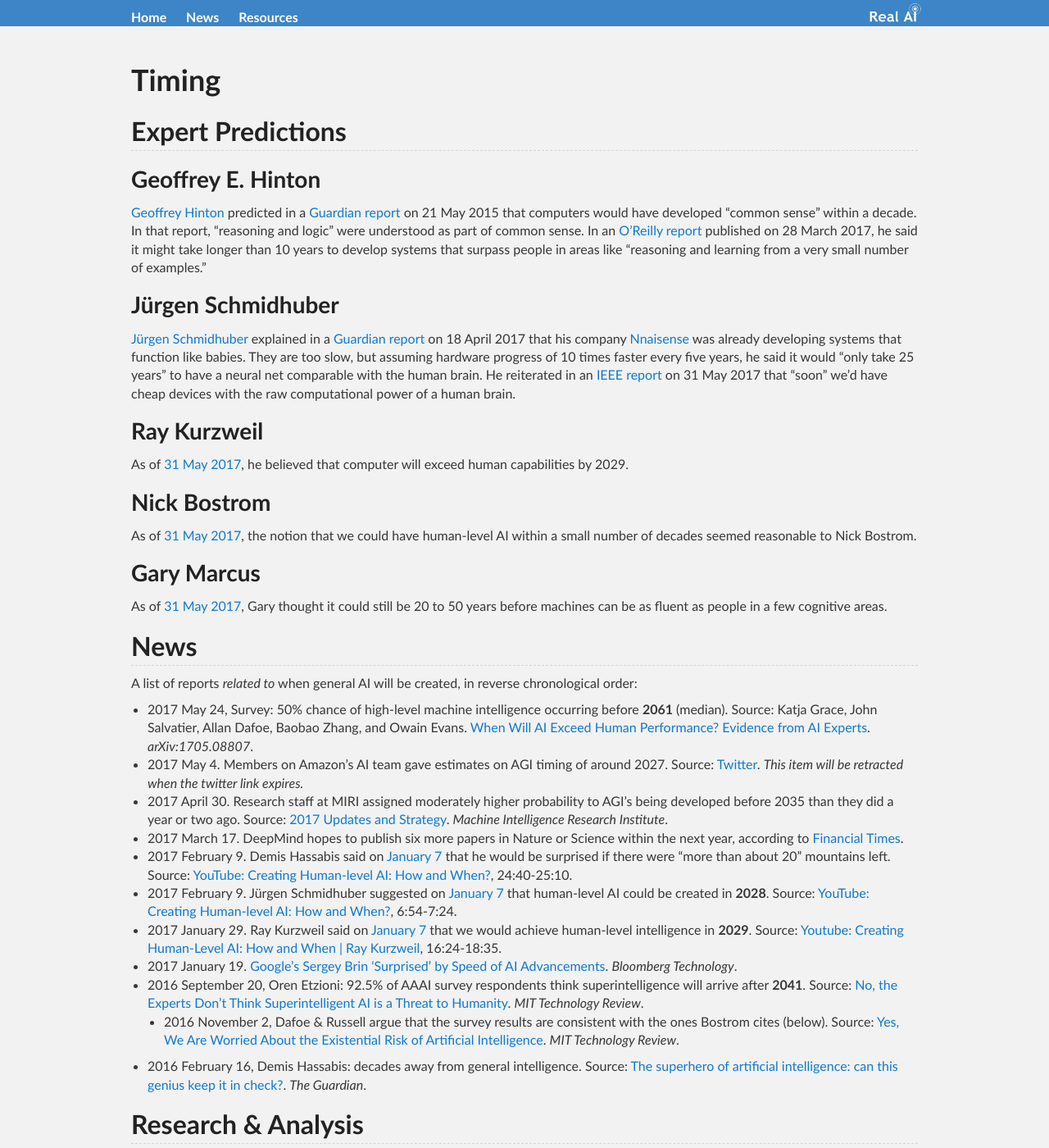
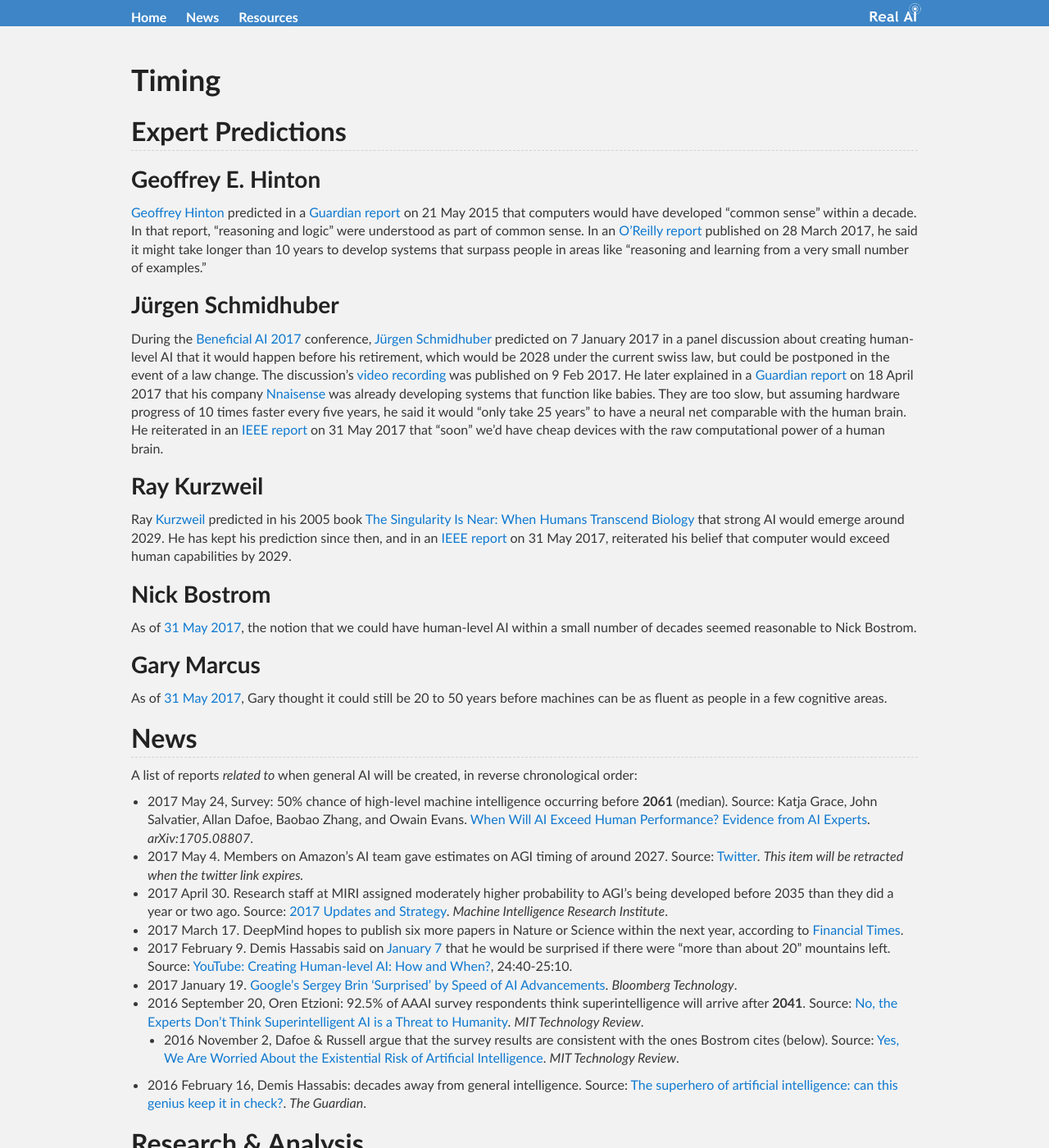
Before and after one commit to Tonywuhk/realai.org, a Jekyll site: the page built from timing.md, in a window 1280 px wide and 1400 px high. Shown: the whole window at 82% size. Built offline with Jekyll 4.4.1, drawn with Linux system fonts in a browser that asks for light colours; our own code applies the rules of GitHub Pages for plain Markdown files; comment, search, counter and statistics services are not loaded; the repository's description, which GitHub fills in, is left out.

Commit message:
Update timing.md

```diff
--- a/timing.md
+++ b/timing.md
@@ -11,11 +11,11 @@
 
 ### Jürgen Schmidhuber
 
-[Jürgen Schmidhuber](http://people.idsia.ch/~juergen/) explained in a [Guardian report](https://www.theguardian.com/technology/2017/apr/18/robot-man-artificial-intelligence-computer-milky-way) on 18 April 2017 that his company [Nnaisense](https://nnaisense.com/) was already developing systems that function like babies. They are too slow, but assuming hardware progress of 10 times faster every five years, he said it would "only take 25 years" to have a neural net comparable with the human brain. He reiterated in an [IEEE report](http://spectrum.ieee.org/computing/software/humanlevel-ai-is-right-around-the-corner-or-hundreds-of-years-away#JurgenSchmidhuber) on 31 May 2017 that "soon" we'd have cheap devices with the raw computational power of a human brain.
+During the [Beneficial AI 2017](https://futureoflife.org/bai-2017/) conference, [Jürgen Schmidhuber](http://people.idsia.ch/~juergen/) predicted on 7 January 2017 in a panel discussion about creating human-level AI that it would happen before his retirement, which would be 2028 under the current swiss law, but could be postponed in the event of a law change. The discussion's [video recording](https://youtu.be/V0aXMTpZTfc?t=6m54s) was published on 9 Feb 2017. He later explained in a [Guardian report](https://www.theguardian.com/technology/2017/apr/18/robot-man-artificial-intelligence-computer-milky-way) on 18 April 2017 that his company [Nnaisense](https://nnaisense.com/) was already developing systems that function like babies. They are too slow, but assuming hardware progress of 10 times faster every five years, he said it would "only take 25 years" to have a neural net comparable with the human brain. He reiterated in an [IEEE report](http://spectrum.ieee.org/computing/software/humanlevel-ai-is-right-around-the-corner-or-hundreds-of-years-away#JurgenSchmidhuber) on 31 May 2017 that "soon" we'd have cheap devices with the raw computational power of a human brain.
 
 ### Ray Kurzweil
 
-As of [31 May 2017](http://spectrum.ieee.org/computing/software/humanlevel-ai-is-right-around-the-corner-or-hundreds-of-years-away#RayKurzweil), he believed that computer will exceed human capabilities by 2029.
+Ray [Kurzweil](http://www.kurzweilai.net/) predicted in his 2005 book [The Singularity Is Near: When Humans Transcend Biology](http://singularity.com/) that strong AI would emerge around 2029. He has kept his prediction since then, and in an [IEEE report](http://spectrum.ieee.org/computing/software/humanlevel-ai-is-right-around-the-corner-or-hundreds-of-years-away#RayKurzweil) on 31 May 2017, reiterated his belief that computer would exceed human capabilities by 2029.
 
 ### Nick Bostrom
 
@@ -34,8 +34,6 @@
 * 2017 April 30. Research staff at MIRI assigned moderately higher probability to AGI’s being developed before 2035 than they did a year or two ago. Source: [2017 Updates and Strategy](https://intelligence.org/2017/04/30/2017-updates-and-strategy/). *Machine Intelligence Research Institute*.
 * 2017 March 17. DeepMind hopes to publish six more papers in Nature or Science within the next year, according to [Financial Times](https://www.ft.com/content/cada14c4-d366-11e6-b06b-680c49b4b4c0).
 * 2017 February 9. Demis Hassabis said on [January 7](https://futureoflife.org/bai-2017/) that he would be surprised if there were "more than about 20" mountains left. Source: [YouTube: Creating Human-level AI: How and When?](https://www.youtube.com/watch?v=V0aXMTpZTfc), 24:40-25:10.
-* 2017 February 9. Jürgen Schmidhuber suggested on [January 7](https://futureoflife.org/bai-2017/) that human-level AI could be created in **2028**. Source: [YouTube: Creating Human-level AI: How and When?](https://www.youtube.com/watch?v=V0aXMTpZTfc), 6:54-7:24.
-* 2017 January 29. Ray Kurzweil said on [January 7](https://futureoflife.org/bai-2017/) that we would achieve human-level intelligence in **2029**. Source: [Youtube: Creating Human-Level AI: How and When \| Ray Kurzweil](https://www.youtube.com/watch?v=oPyCHwPS04E), 16:24-18:35.
 * 2017 January 19. [Google’s Sergey Brin ‘Surprised’ by Speed of AI Advancements](https://www.bloomberg.com/news/articles/2017-01-19/google-s-sergey-brin-surprised-by-speed-of-ai-advancements). *Bloomberg Technology*.
 * 2016 September 20, Oren Etzioni: 92.5% of AAAI survey respondents think superintelligence will arrive after **2041**. Source: [No, the Experts Don’t Think Superintelligent AI is a Threat to Humanity](https://www.technologyreview.com/s/602410/no-the-experts-dont-think-superintelligent-ai-is-a-threat-to-humanity/). *MIT Technology Review*.
    * 2016 November 2, Dafoe & Russell argue that the survey results are consistent with the ones Bostrom cites (below). Source: [Yes, We Are Worried About the Existential Risk of Artificial Intelligence](https://www.technologyreview.com/s/602776/yes-we-are-worried-about-the-existential-risk-of-artificial-intelligence/). *MIT Technology Review*.
```
